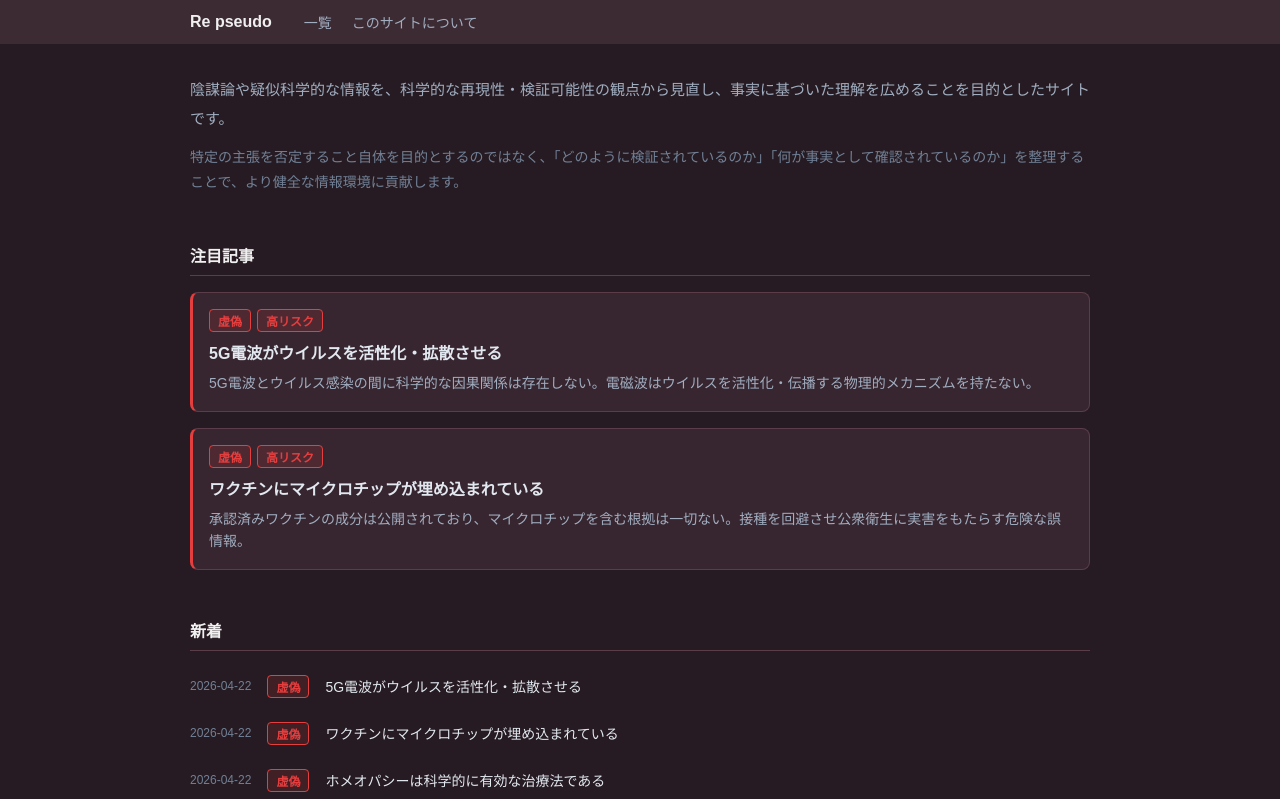
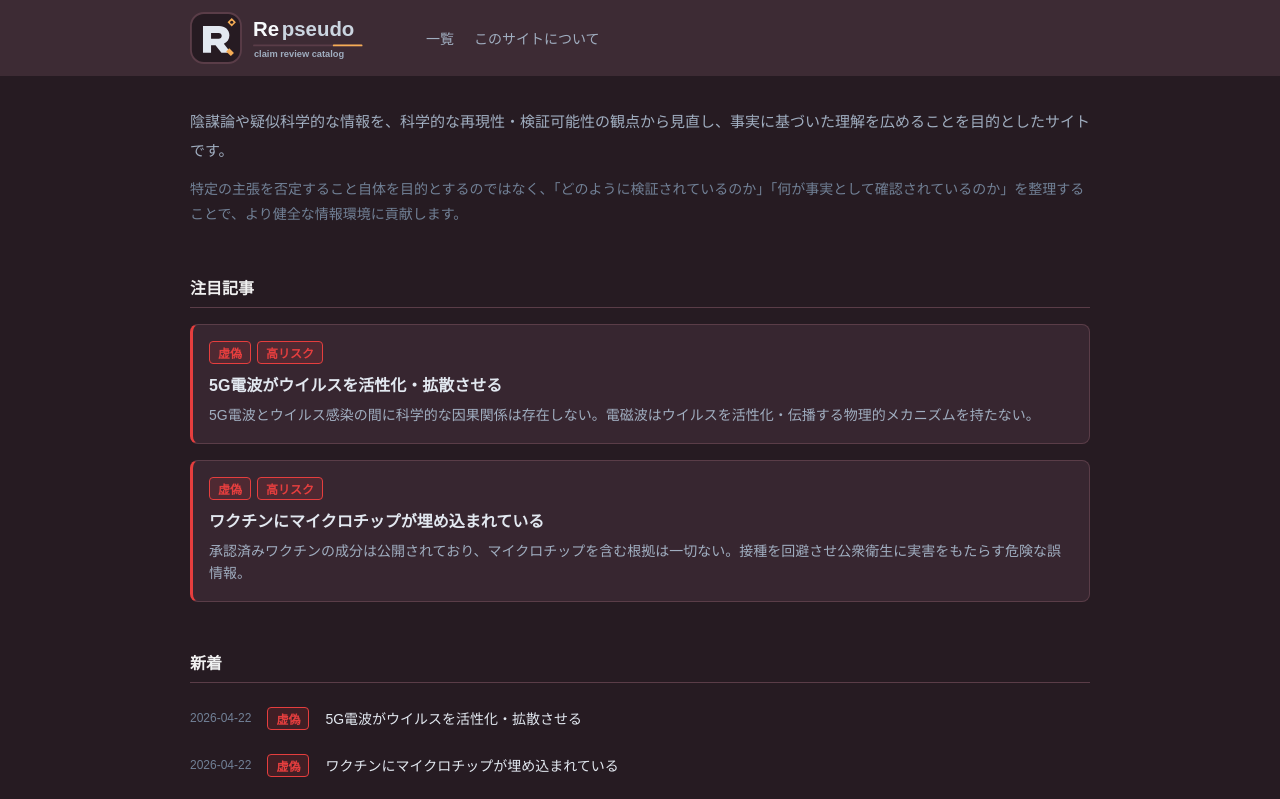
Before and after one commit to reload-co-jp/re-pseudo, a Next.js app: page / in a window 1280 px wide. Shown: the top 799 px of the page. Built offline with nearby package versions, Linux system fonts and the light colour scheme.

Commit message:
Add logo

```diff
--- a/app/layout.tsx
+++ b/app/layout.tsx
@@ -1,5 +1,4 @@
 import Link from "next/link"
-import { Title } from "components/elements/layout"
 import "./reset.css"
 
 const BASE_URL = "https://re-pseudo.reload.co.jp"
@@ -52,8 +51,22 @@ const RootLayout = ({ children }: { children: React.ReactNode }) => {
               maxWidth: "900px",
             }}
           >
-            <Link href="/" style={{ color: "inherit", textDecoration: "none" }}>
-              <Title>Re pseudo</Title>
+            <Link
+              href="/"
+              style={{
+                alignItems: "center",
+                display: "flex",
+                flexShrink: 0,
+                textDecoration: "none",
+              }}
+            >
+              <img
+                alt="Re pseudo"
+                height={52}
+                src="/logo.svg"
+                style={{ display: "block", height: "52px", width: "204px" }}
+                width={204}
+              />
             </Link>
             <nav style={{ display: "flex", gap: "1.25rem" }}>
               <Link
```
Also changed, not shown: public/logo.svg (added).
